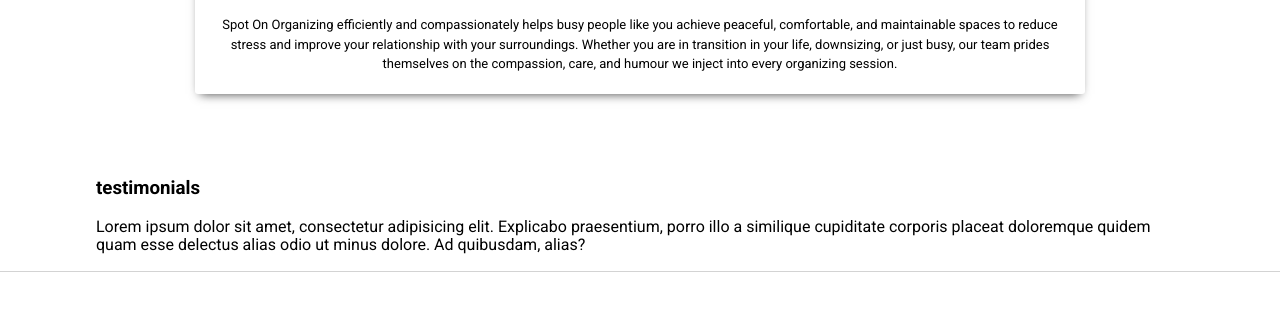
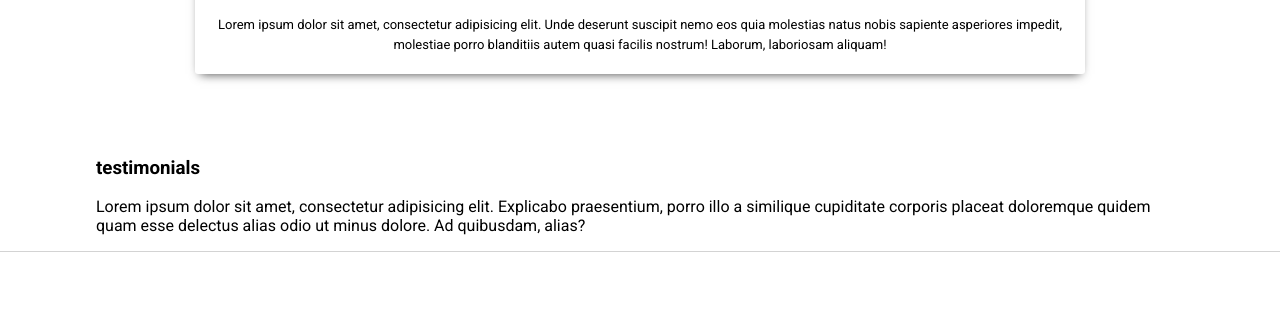
Before and after one commit to devantonio/simplifyperfection, a plain HTML site: page index.html in a window 1280 px wide. Shown: the part 959-1270 px from the top of the page. Drawn offline with nearby package versions, Linux system fonts and the light colour scheme; a web font is replaced by a local one.

Commit message:
Update index.html

```diff
--- a/index.html
+++ b/index.html
@@ -104,7 +104,7 @@
 				<h4>
 				overwhelmed? experiencing a life tansistion? planning to move or sale?</h4>
 				<hr>
-			<p>Spot On Organizing efficiently and compassionately helps busy people like you achieve peaceful, comfortable, and maintainable spaces to reduce stress and improve your relationship with your surroundings. Whether you are in transition in your life, downsizing, or just busy, our team prides themselves on the compassion, care, and humour we inject into every organizing session.</p>
+			<p>Lorem ipsum dolor sit amet, consectetur adipisicing elit. Unde deserunt suscipit nemo eos quia molestias natus nobis sapiente asperiores impedit, molestiae porro blanditiis autem quasi facilis nostrum! Laborum, laboriosam aliquam!</p>
 			</div>
 
 			<h3>testimonials</h3>
```
